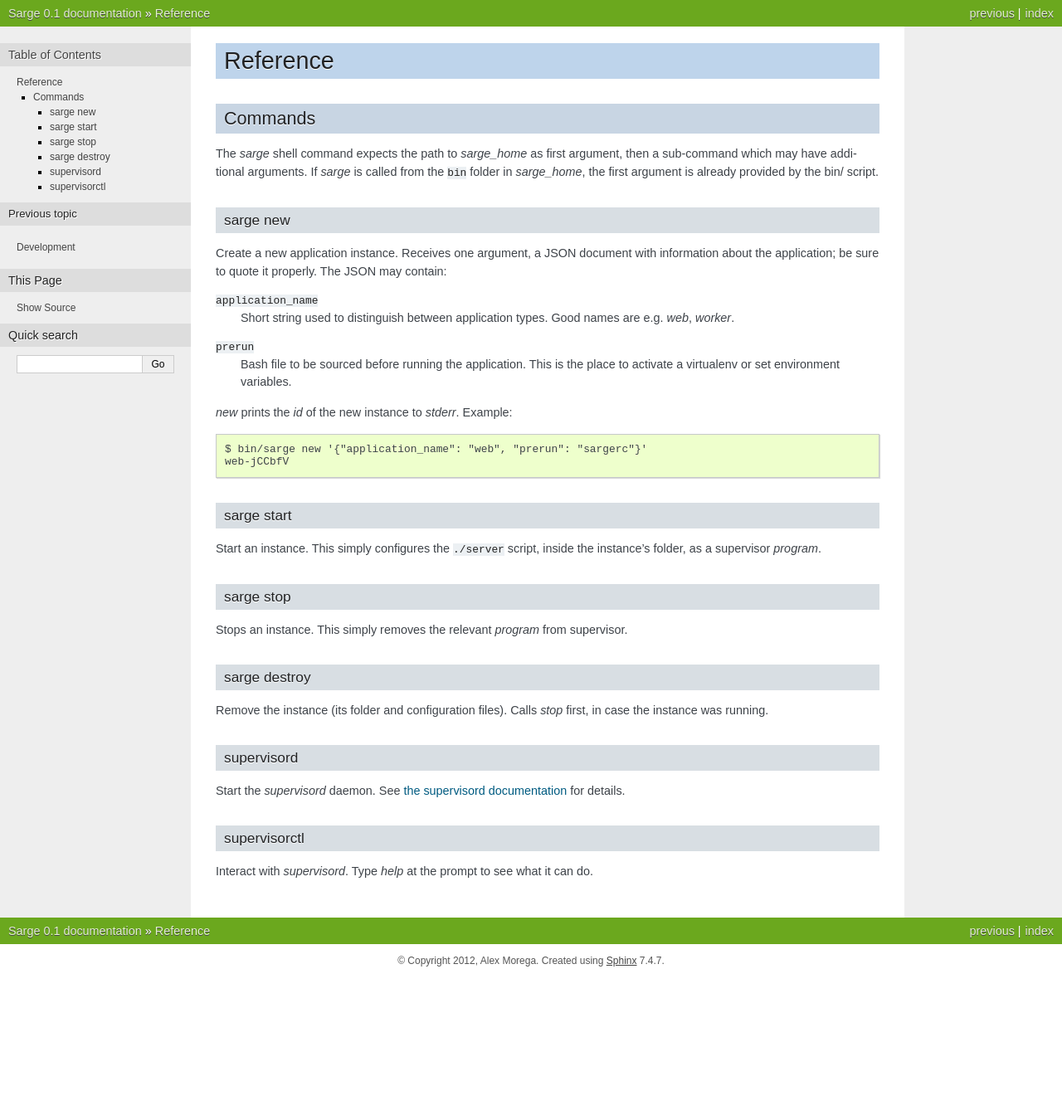
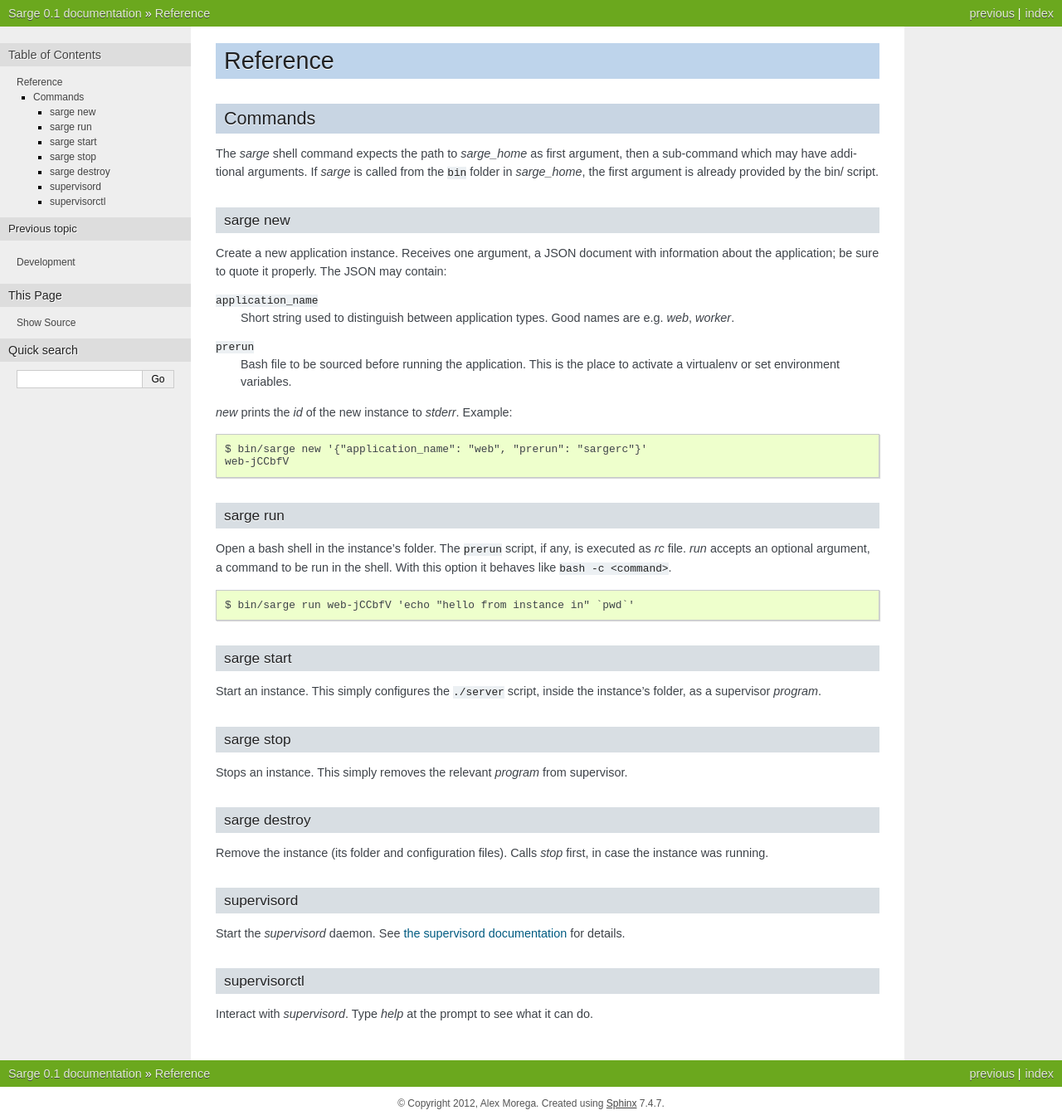
Before and after one commit to mgax/airship, a Sphinx documentation site: the page built from docs/reference.rst, in a window 1280 px wide. Shown: the whole page at 83% size. Built offline with Sphinx 7.4.7, drawn with Linux system fonts in a browser that asks for light colours; before the commit the page ends 1178 px from its top, so only the background shows below that.

Commit message:
documentation on 'sarge run'

```diff
--- a/docs/reference.rst
+++ b/docs/reference.rst
@@ -29,6 +29,17 @@ properly. The JSON may contain:
     $ bin/sarge new '{"application_name": "web", "prerun": "sargerc"}'
     web-jCCbfV
 
+sarge run
+---------
+Open a bash shell in the instance's folder. The ``prerun`` script, if
+any, is executed as `rc` file. `run` accepts an optional argument, a
+command to be run in the shell. With this option it behaves like ``bash
+-c <command>``.
+
+::
+
+    $ bin/sarge run web-jCCbfV 'echo "hello from instance in" `pwd`'
+
 sarge start
 -----------
 Start an instance. This simply configures the ``./server`` script,
```
